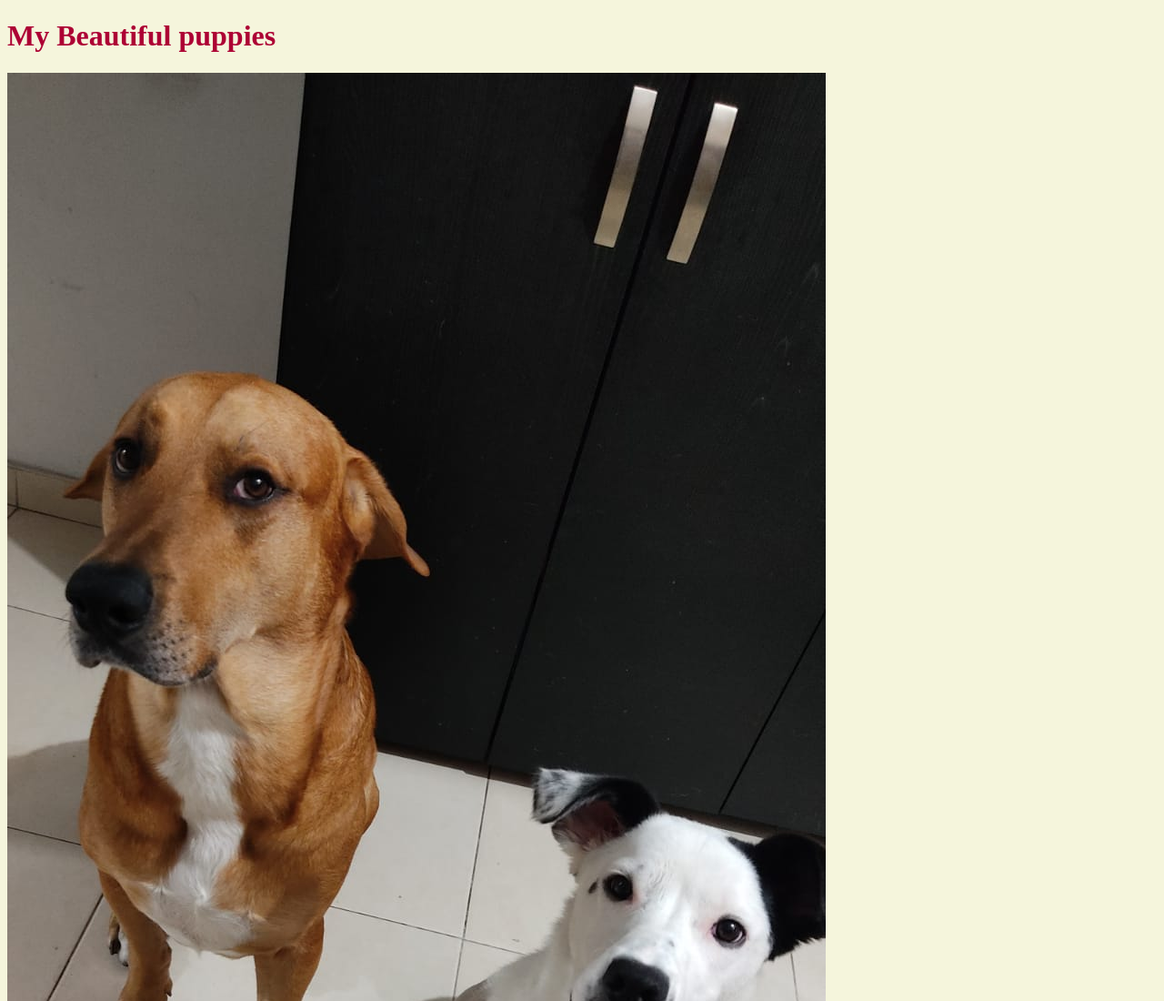
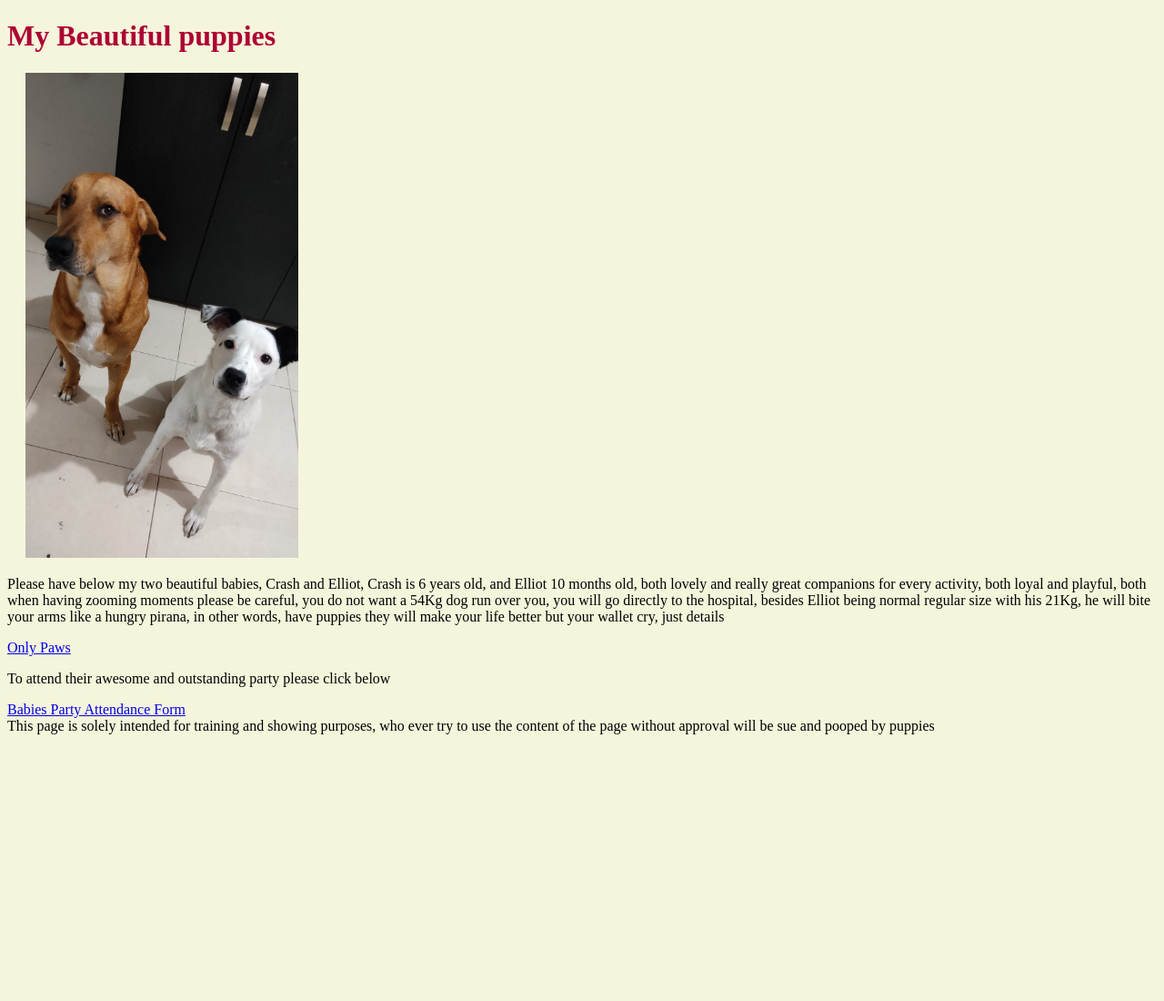
Before and after one commit to Exion19/Homework-Class--3---4, a plain HTML site: page index.html in a window 1280 px wide. Shown: the top 1100 px of the page at 91% size. After the commit the page ends 815 px from the top, so only its background shows below. Drawn offline with Linux system fonts and the light colour scheme.

Commit message:
Picture changes

```diff
--- a/index.html
+++ b/index.html
@@ -11,7 +11,7 @@
     <header>
         <h1 class="InitialTittle">My Beautiful puppies</h1>
     </header>
-    <img  src="./Imagen de WhatsApp 2025-01-03 a las 12.27.01_6911d5fc.jpg">
+    <img  src="./Imagen de WhatsApp 2025-01-03 a las 12.27.01_6911d5fc.jpg" alt="">
 
     <p>
         Please have below my two beautiful babies, Crash and Elliot, Crash is 6 years old, and Elliot 10 months old, both lovely and really great companions for every activity,
--- a/styles.css
+++ b/styles.css
@@ -3,5 +3,11 @@
 }
 
 body {
-    background-color: beige;
+    background-color: rgb(245, 245, 220);
 }
+
+img {
+    margin: 20px;
+    width: 300px;
+    display: block;
+}
```
